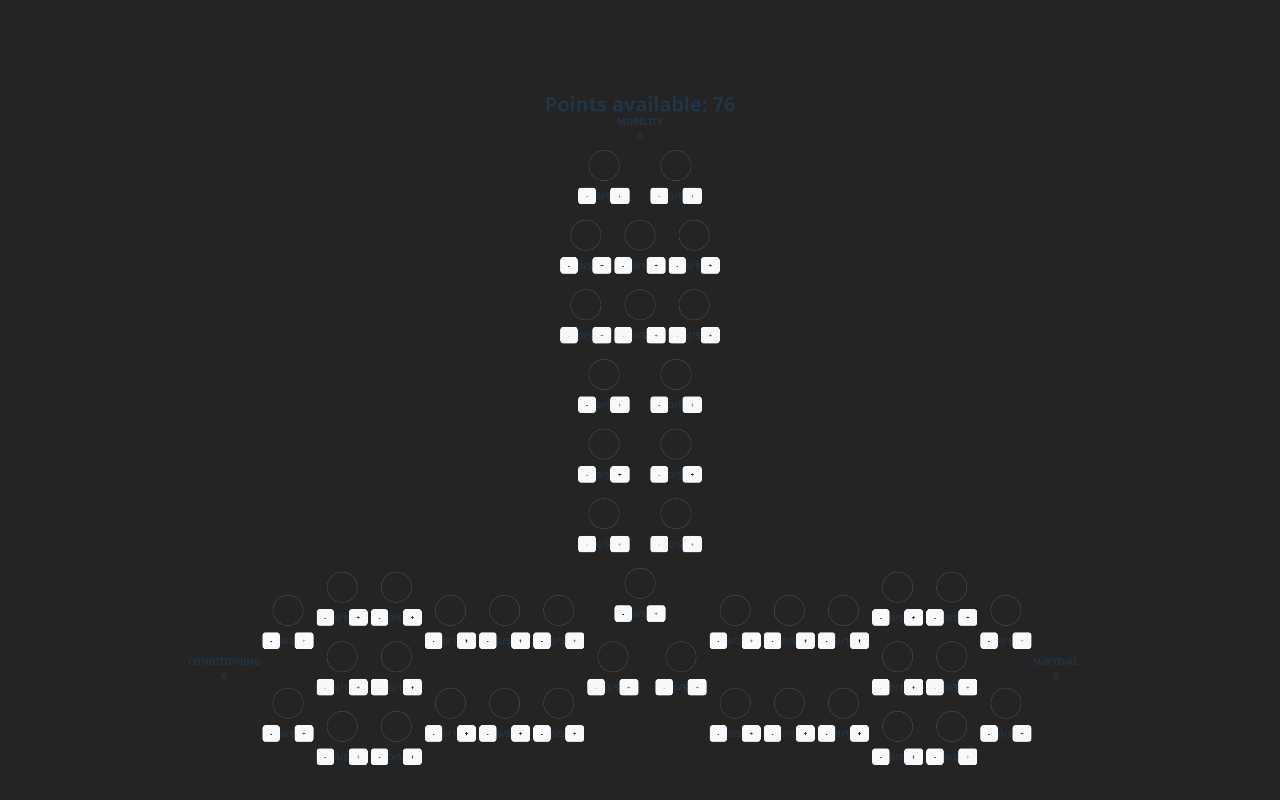
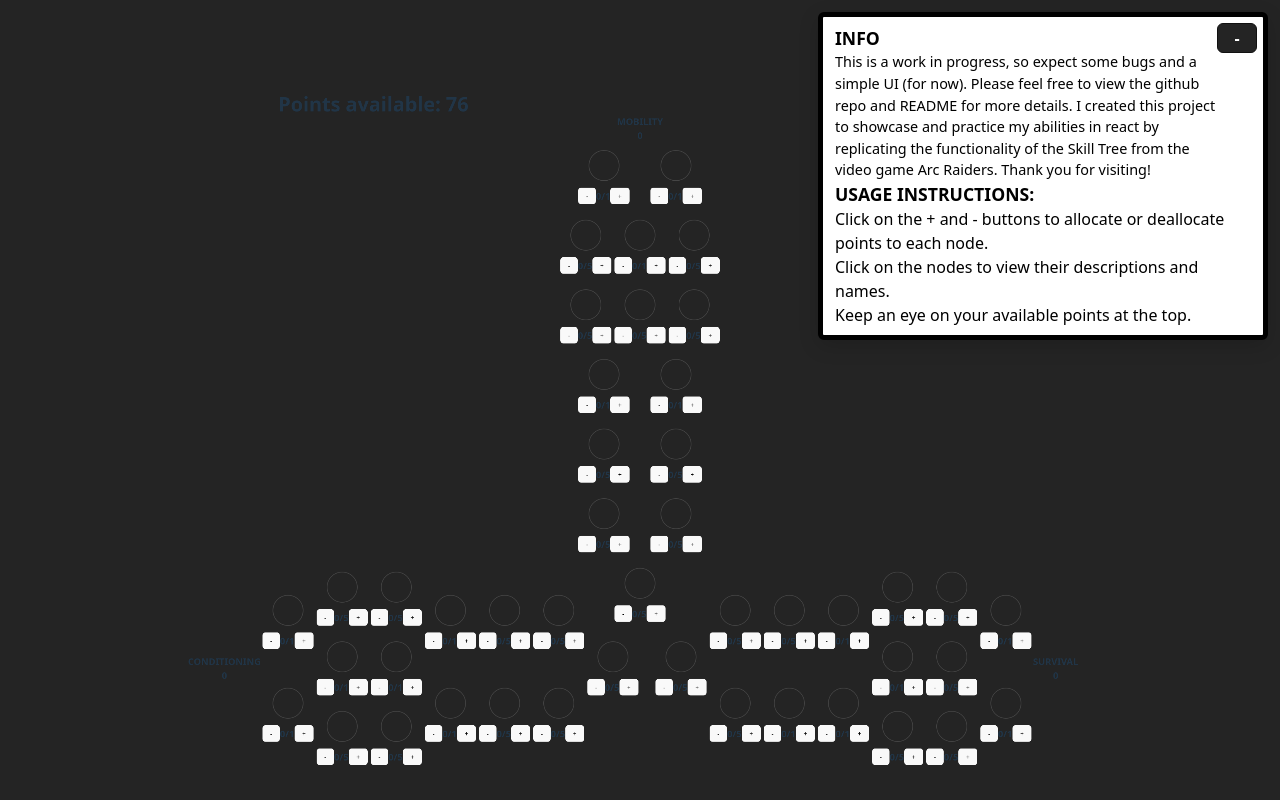
Before and after one commit to irmike/arc-stat-tester, a React (Vite) app: page / in a window 1280 px wide. Built offline with nearby package versions, Linux system fonts and the light colour scheme.

Commit message:
Added in an info display and tests. A lot more work needs to be done on this but this is good enough to show for now.

```diff
--- a/src/App.jsx
+++ b/src/App.jsx
@@ -1,5 +1,6 @@
 import './App.css';
 import Tree from "./components/Tree/Tree.jsx";
+import InfoDisplay from "./components/InfoDisplay/InfoDisplay.jsx";
 import { useState, useRef, useEffect} from "react";
 
 function App() {
@@ -174,6 +175,7 @@ function App() {
                     <Tree />
                 </div>
             </div>
+            <InfoDisplay />
         </div>
     );
 }
--- /dev/null
+++ b/src/components/InfoDisplay/InfoDisplay.css
@@ -0,0 +1,64 @@
+.info-overlay {
+    position: fixed;
+    top: 12px;
+    right: 12px;
+    z-index: 1000;
+    color: black;
+    background: white;
+    padding: 0.5rem 0.75rem;
+    border-radius: 6px;
+    max-width: 450px;
+    max-height: 60vh;
+    overflow: auto;
+    box-shadow: 0 6px 20px rgba(0,0,0,0.15);
+    border: 5px solid rgba(0,0,0,1);
+}
+
+.info-overlay.minimized {
+    width: 40px;
+    height: 30px;
+    padding: 0;
+    overflow: hidden;
+    display: flex;
+    align-items: center;
+    justify-content: center;
+}
+
+.info-toggle {
+    display: flex;
+    align-items: center;
+    justify-content: center;
+    padding:0;
+    line-height:1;
+    position: absolute;
+    top: 6px;
+    right: 6px;
+    width: 40px;
+    height: 30px;
+    border: 1px solid #111;
+    border-radius: 6px;
+    background: #242424;
+    color: white;
+    font-weight: 700;
+    cursor: pointer;
+}
+
+.info-overlay.minimized .info-toggle {
+    position: static;
+}
+
+.info-content {
+    padding-right: 1.5rem;
+}
+
+.info-title {
+    margin-top: 0;
+    color: black;
+    font-size: 1.1rem;
+}
+
+.info-message {
+    margin-bottom: 0;
+    color: black;
+    font-size: 0.9rem;
+}
--- /dev/null
+++ b/src/components/InfoDisplay/InfoDisplay.jsx
@@ -0,0 +1,42 @@
+import React, { useState } from "react";
+import './InfoDisplay.css';
+
+function InfoDisplay() {
+    const [isMinimized, setIsMinimized] = useState(false);
+
+    return (
+        <div className={`info-overlay ${isMinimized ? 'minimized' : ''}`}>
+            <button
+                className="info-toggle"
+                type="button"
+                onClick={() => setIsMinimized(prev => !prev)}
+                aria-label={isMinimized ? 'Open info panel' : 'Minimize info panel'}
+            >
+                {isMinimized ? '+' : '-'}
+            </button>
+            {!isMinimized && (
+                <div className="info-content">
+                    <h2 className='info-title'>INFO</h2>
+                    <p className='info-message'>
+                        This is a work in progress, so expect some bugs and a simple UI (for now). Please feel free to view the
+                        github repo and README for more details. I created this project to showcase and practice my abilities
+                        in react by replicating the functionality of the Skill Tree from the video game Arc Raiders. Thank you
+                        for visiting!
+                    </p>
+                    <div>
+                        <h2 className='info-title'>
+                            USAGE INSTRUCTIONS:
+                        </h2>
+                        <ul>
+                            <li>Click on the + and - buttons to allocate or deallocate points to each node.</li>
+                            <li>Click on the nodes to view their descriptions and names.</li>
+                            <li>Keep an eye on your available points at the top.</li>
+                        </ul>
+                    </div>
+                </div>
+            )}
+        </div>
+    )
+}
+
+export default InfoDisplay;
--- a/src/components/Tree/Tree.jsx
+++ b/src/components/Tree/Tree.jsx
@@ -41,7 +41,9 @@ function Tree() {
 
     return (
         <>
-            <h1> Points available: {points}</h1>
+            <div className="tree-header" style={{display: 'flex', flexDirection: 'row', alignItems: 'center', justifyContent: 'space-between', width: '80%'}}>
+                <h1> Points available: {points}</h1>
+            </div>
             <div className="tree-root">
                 <div className="tree-top" style={{maxWidth: sectLimit}}>
                     <TreeSection name="Mobility" direction="up" data={mobility} pointFuncts={pointFuncts}/>
--- a/src/data/conditioningData.js
+++ b/src/data/conditioningData.js
@@ -9,6 +9,7 @@ const conditioning = [
             description: "Wearing a shield doesn't slow you down as much.",
             pointCap: 5,
             pointLock: 0,
+            opens: ["Blast-Born", "Gentle Pressure"],
             image: circleNode
         }
     ],
```
Also changed, not shown: 2 other files (tests, documents, lock files or other folders).
